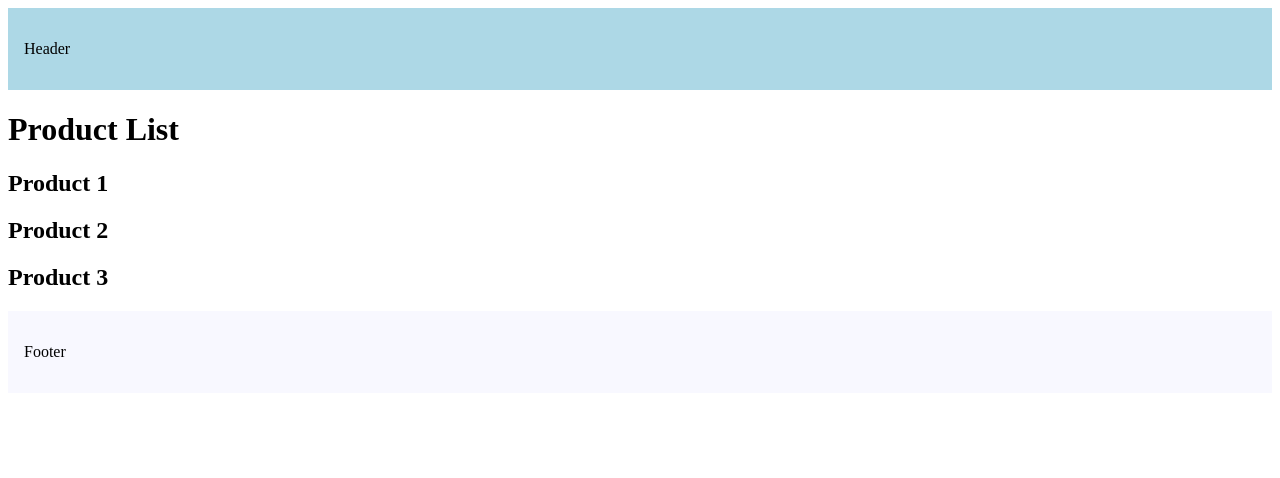
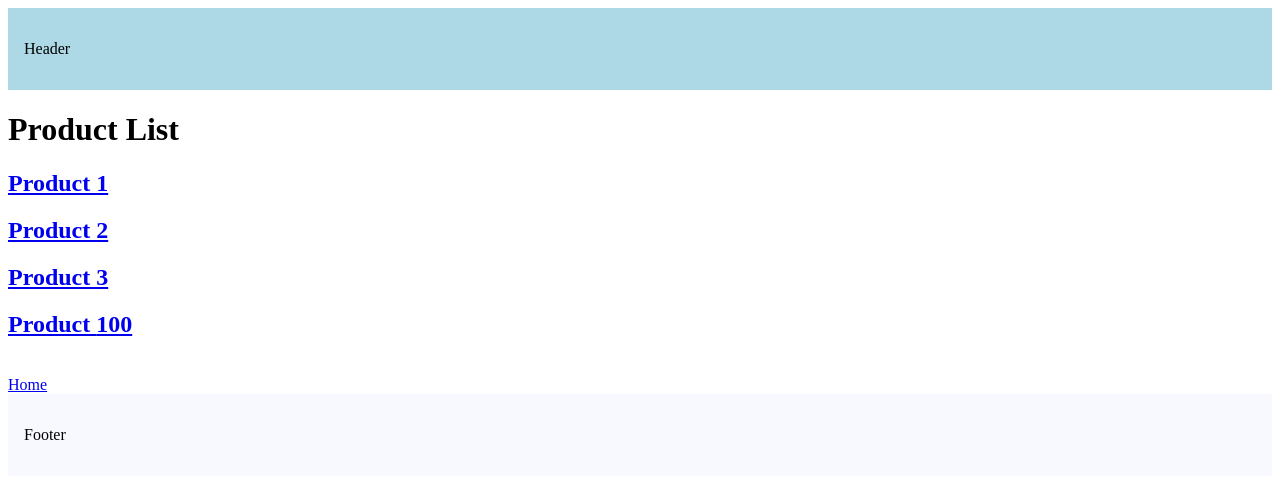
Before and after one commit to Umair513/Next-JS-14, a Next.js app in the folder hello-world/: page /products in a window 1280 px wide. Shown: the top 478 px of the page. Built offline with nearby package versions, Linux system fonts and the light colour scheme.

Commit message:
Link Component Navigation

```diff
--- a/hello-world/src/app/products/page.tsx
+++ b/hello-world/src/app/products/page.tsx
@@ -1,12 +1,28 @@
 import React from "react";
+import Link from "next/link";
 
 const page = () => {
+  const productID = 100;
   return (
     <div>
       <h1>Product List</h1>
-      <h2>Product 1</h2>
-      <h2>Product 2</h2>
-      <h2>Product 3</h2>
+      <h2>
+        <Link href="/products/1">Product 1</Link>
+      </h2>
+      <h2>
+        <Link href="/products/2">Product 2</Link>
+      </h2>
+      <h2>
+        <Link href="/products/3" replace>
+          Product 3
+        </Link>
+      </h2>
+      <h2>
+        <Link href={`/products/${productID}`}>Product {productID}</Link>
+      </h2>
+
+      <br></br>
+      <Link href="/">Home</Link>
     </div>
   );
 };
```
Also changed, not shown: hello-world/src/app/page.tsx (+9 -1 lines).
